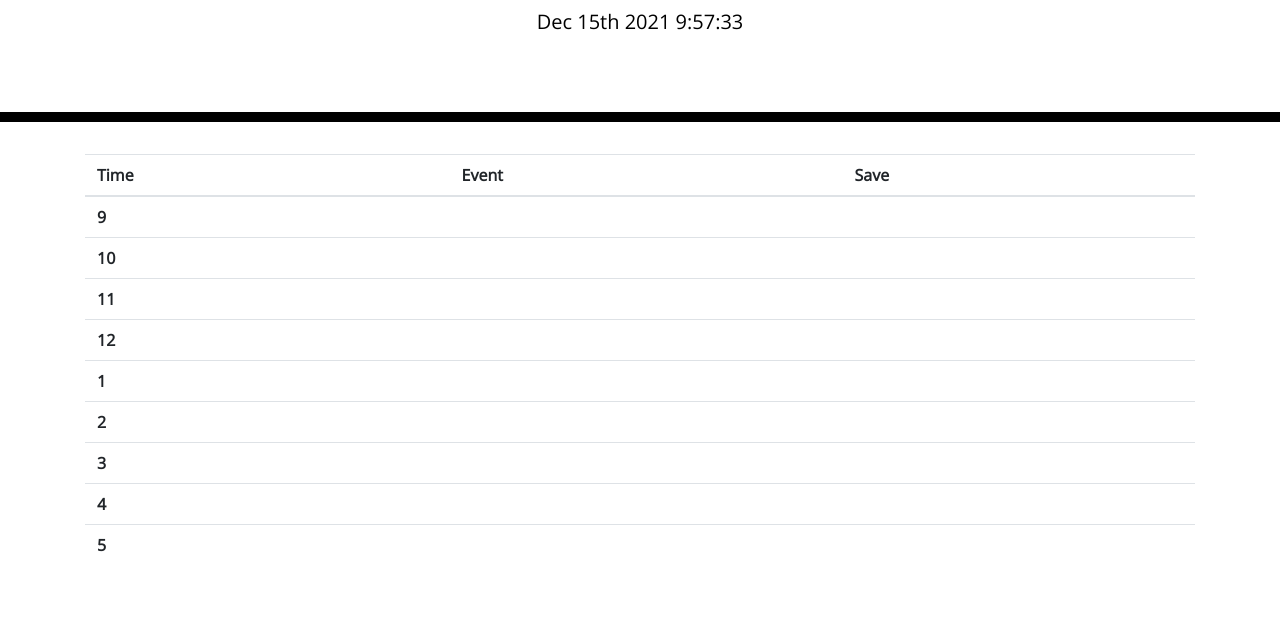
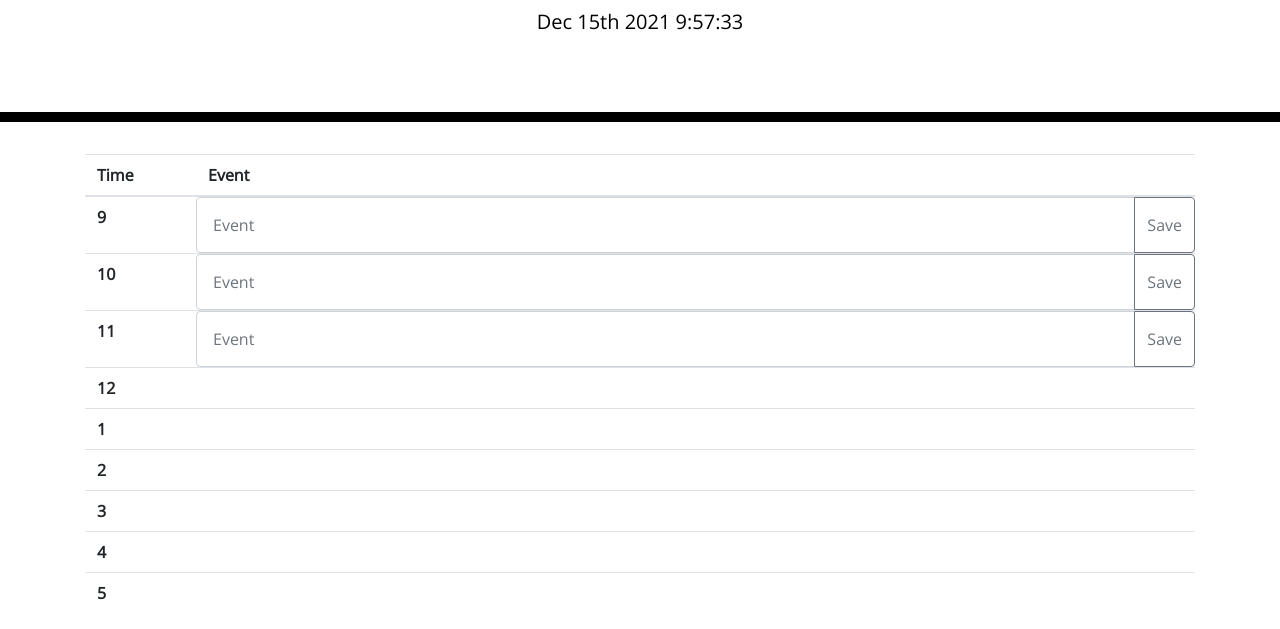
Before and after one commit to tinastanczyk/work-day-planner, a plain HTML site: page index.html in a window 1280 px wide. Shown: the part 182-811 px from the top of the page. Drawn offline with nearby package versions, Linux system fonts and the light colour scheme.

Commit message:
Inserted input fields and buttons for each hour

```diff
--- a/assets/css/style.css
+++ b/assets/css/style.css
@@ -69,3 +69,25 @@ textarea {
   font-size: 20px;
   transition: all 0.3s ease-in-out;
 }
+
+.event{
+  width: 90%;
+  padding: 0px;
+}
+
+.event-input{
+  width: 100%;
+  height: 100%;
+}
+
+.table td{
+  padding: 0px;
+}
+
+#input-1{
+  margin-bottom: 0rem!important;
+}
+
+#i-1{
+  padding: 1rem;
+}
--- a/index.html
+++ b/index.html
@@ -8,7 +8,7 @@ THEN I am presented with timeblocks for standard business hours
 √WHEN I view the timeblocks for that day
 THEN each timeblock is color coded to indicate whether it is in the past, present, or future
 WHEN I click into a timeblock
-THEN I can enter an event
+√THEN I can enter an event
 WHEN I click the save button for that timeblock
 THEN the text for that event is saved in local storage
 WHEN I refresh the page
@@ -47,55 +47,74 @@ THEN the saved events persist -->
         <thead>
           <tr>
             <th scope="col">Time</th>
-            <th scope="col">Event</th>
-            <th scope="col">Save</th>
+            <th scope="col" class="event">Event</th>
           </tr>
         </thead>
         <tbody>
           <tr>
             <th scope="row">9</th>
-            <td></td>
-            <td></td>
+            <td class="event">
+              <div class="input-group mb-3" id="input-1">
+                <input id = "i-1" type="text" class="form-control event-input" placeholder="Event" aria-label="Event Label" aria-describedby="basic-addon2">
+                <div class="input-group-append">
+                  <button class="btn btn-outline-secondary" type="button">Save</button>
+                </div>
+              </div>
+            </td>
           </tr>
           <tr>
             <th scope="row">10</th>
-            <td></td>
-            <td></td>
+            <td class="event">
+              <div class="input-group mb-3" id="input-1">
+                <input id = "i-1" type="text" class="form-control event-input" placeholder="Event" aria-label="Event Label" aria-describedby="basic-addon2">
+                <div class="input-group-append">
+                  <button class="btn btn-outline-secondary" type="button">Save</button>
+                </div>
+              </div>
+            </td>
+
           </tr>
           <tr>
             <th scope="row">11</th>
-            <td></td>
-            <td></td>
+            <td class="event">
+              <div class="input-group mb-3" id="input-1">
+                <input id = "i-1" type="text" class="form-control event-input" placeholder="Event" aria-label="Event Label" aria-describedby="basic-addon2">
+                <div class="input-group-append">
+                  <button class="btn btn-outline-secondary" type="button">Save</button>
+                </div>
+              </div>
+            </td>
+
           </tr>
           <tr>
             <th scope="row">12</th>
-            <td></td>
-            <td></td>
+            <td class="event"></td>
+
           </tr>
           <tr>
             <th scope="row">1</th>
-            <td></td>
-            <td></td>
+            <td class="event"></td>
+
           </tr>
           <tr>
             <th scope="row">2</th>
-            <td></td>
-            <td></td>
+            <td class="event"></td>
+
           </tr>
           <tr>
             <th scope="row">3</th>
-            <td></td>
-            <td></td>
+            <td class="event"></td>
+
           </tr>
           <tr>
             <th scope="row">4</th>
-            <td></td>
-            <td></td>
+            <td class="event"></td>
+
           </tr>
           <tr>
             <th scope="row">5</th>
-            <td></td>
-            <td></td>
+            <td class="event"></td>
+
           </tr>
         </tbody>
       </table>
```
